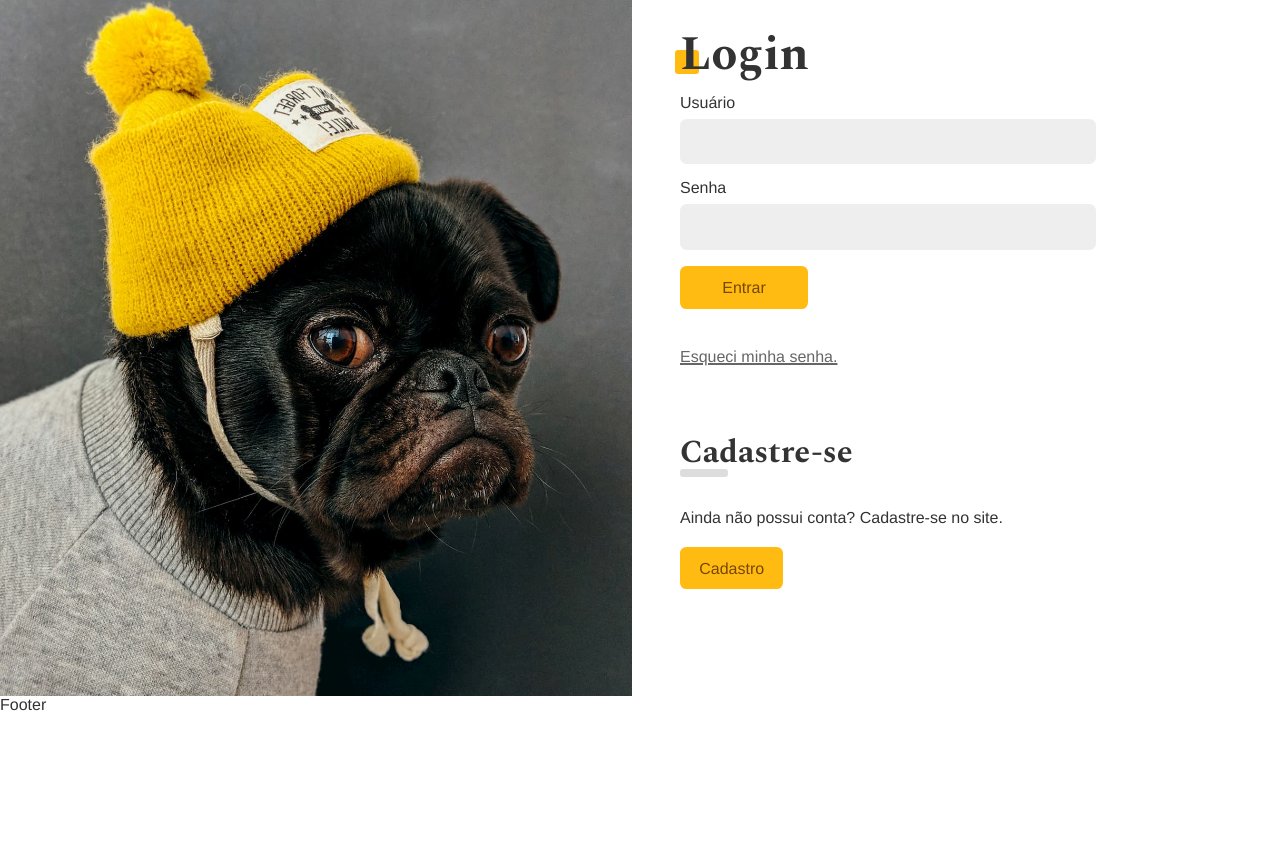
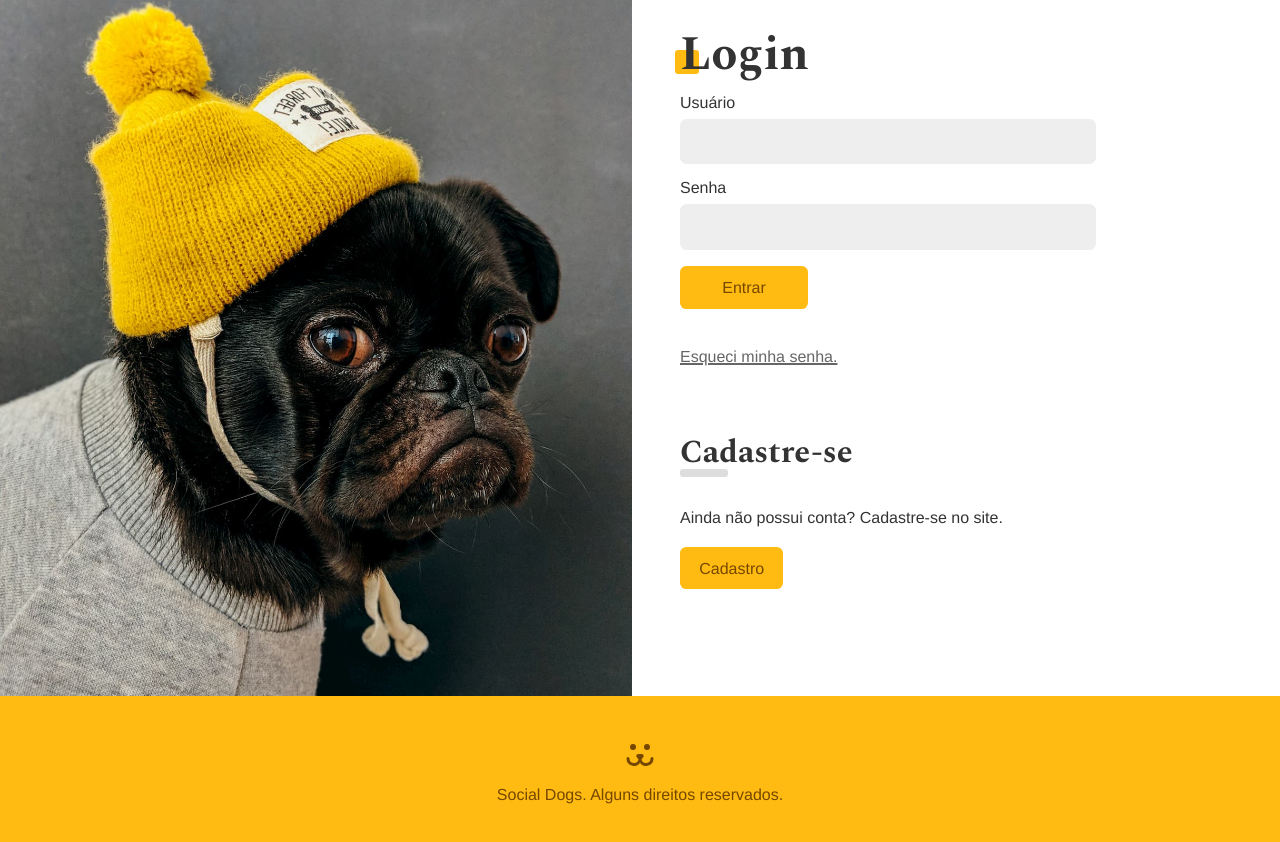
Before and after one commit to brit0dev/social-dogs, a React (Vite) app: page /login in a window 1280 px wide. Shown: the part 168-1010 px from the top of the page. Before the commit the page ends 882 px from the top, so only its background shows below. Built offline with nearby package versions, Linux system fonts and the light colour scheme.

Commit message:
Adding footer component.

```diff
--- a/src/App.css
+++ b/src/App.css
@@ -9,6 +9,9 @@
   --modal-bg: white;
   --title-detail-bg: #fb1;
   --subtitle-detail-bg: #ddd;
+
+  --footer-bg: #fb1;
+  --footer-color: #764701;
 
   --user-navlink-bg: #eee;
   --user-navlink-bg-hover: white;
--- a/src/Components/Footer.jsx
+++ b/src/Components/Footer.jsx
@@ -1,8 +1,14 @@
 import React from 'react';
 import styles from './Footer.module.css';
+import DogsIcon from '../Assets/dogs-footer.svg?react';
 
 function Footer() {
-  return <footer className={styles.footer}>Footer</footer>;
+  return (
+    <footer className={styles.footer}>
+      <DogsIcon />
+      <p>Social Dogs. Alguns direitos reservados.</p>
+    </footer>
+  );
 }
 
 export default Footer;
--- a/src/Components/Footer.module.css
+++ b/src/Components/Footer.module.css
@@ -0,0 +1,11 @@
+.footer {
+  background: var(--footer-bg);
+  height: 10rem;
+  padding: 3rem 1rem 0 1rem;
+  text-align: center;
+  color: var(--footer-color);
+}
+
+.footer p {
+  margin-top: 1rem;
+}
```
